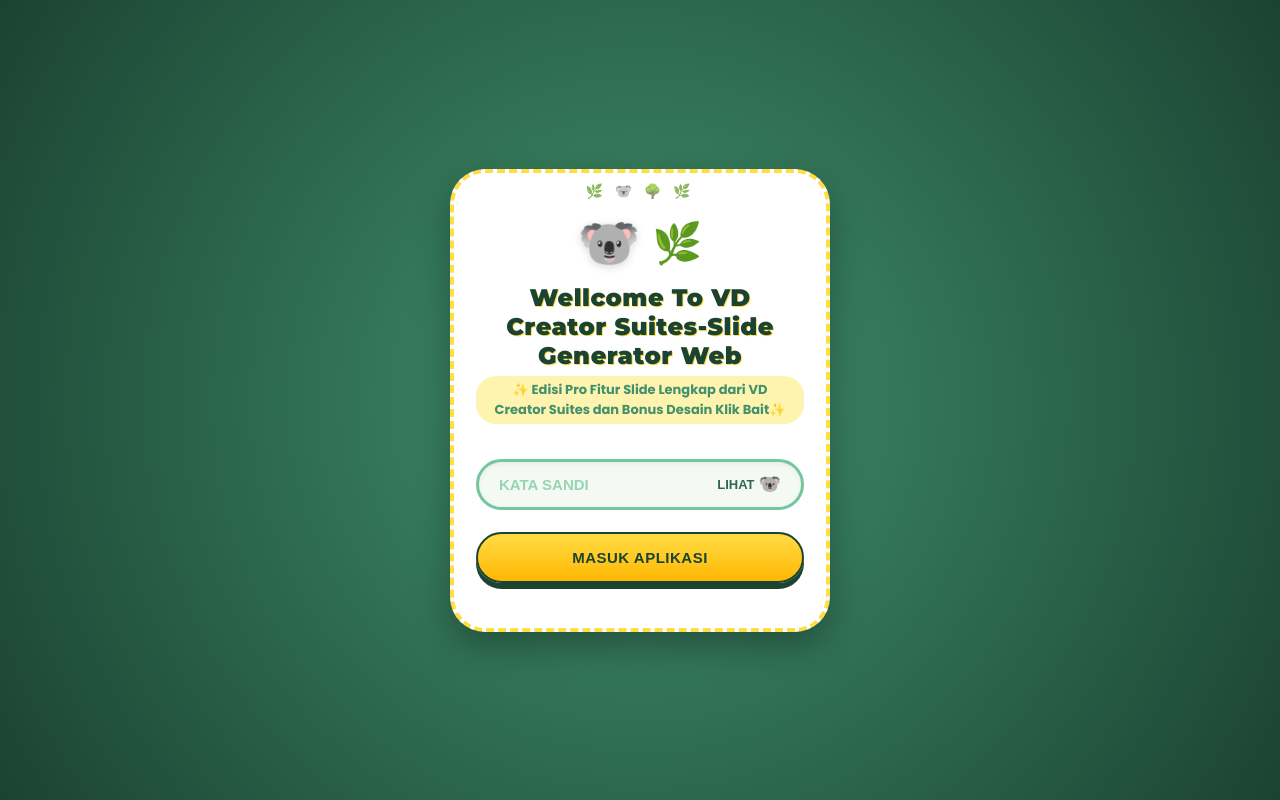
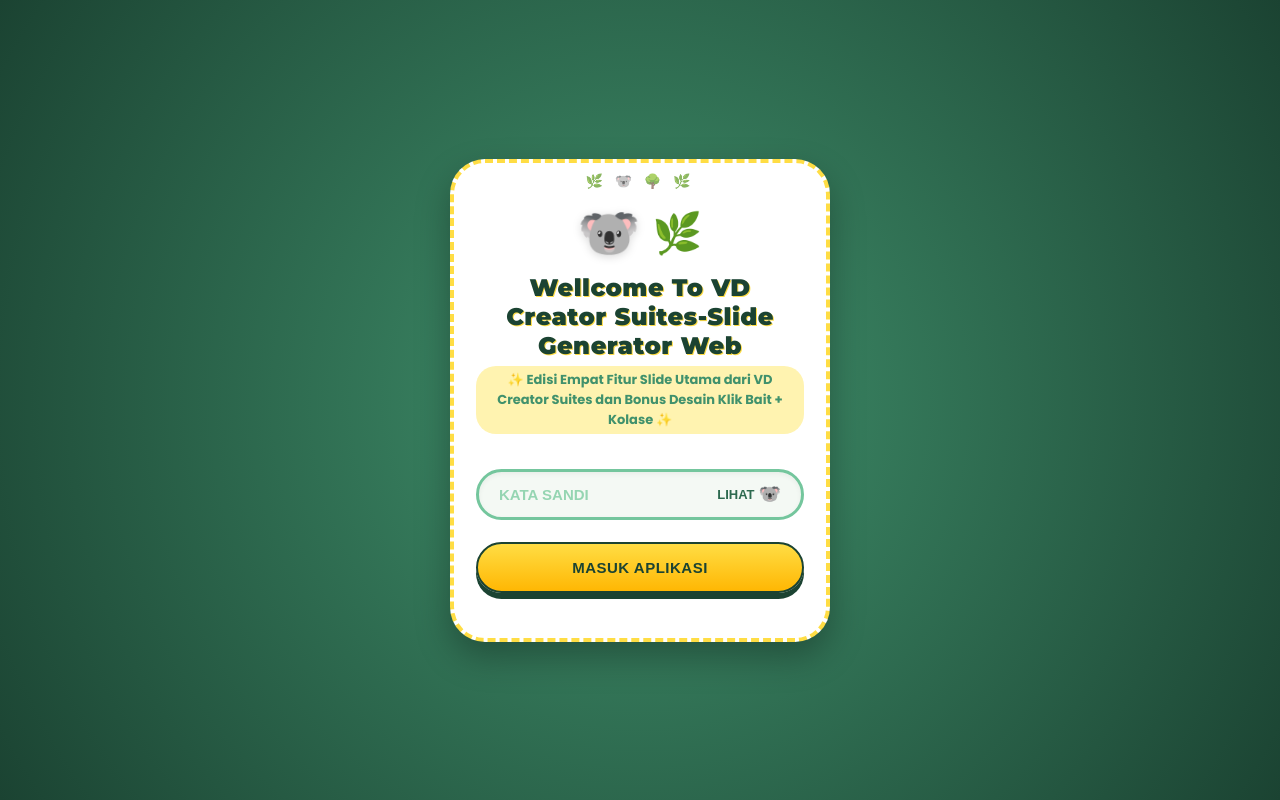
Before and after one commit to ashakayden-hub/Twoweeks, a plain HTML site: page index.html in a window 1280 px wide. Drawn offline with Linux system fonts and the light colour scheme.

Commit message:
Update index.html

```diff
--- a/index.html
+++ b/index.html
@@ -328,7 +328,7 @@
                 <span class="sparkle-icon">🌿</span>
             </div>
             <h1 class="title">Wellcome To VD Creator Suites-Slide Generator Web</h1>
-            <p class="subtitle">✨ Edisi Pro Fitur Slide Lengkap dari VD Creator Suites dan Bonus Desain Klik Bait✨</p>
+            <p class="subtitle">✨ Edisi Empat Fitur Slide Utama dari VD Creator Suites dan Bonus Desain Klik Bait + Kolase ✨</p>
 
             <div class="password-container">
                 <input type="password" id="password-input" placeholder="KATA SANDI" autofocus autocomplete="current-password">
```
